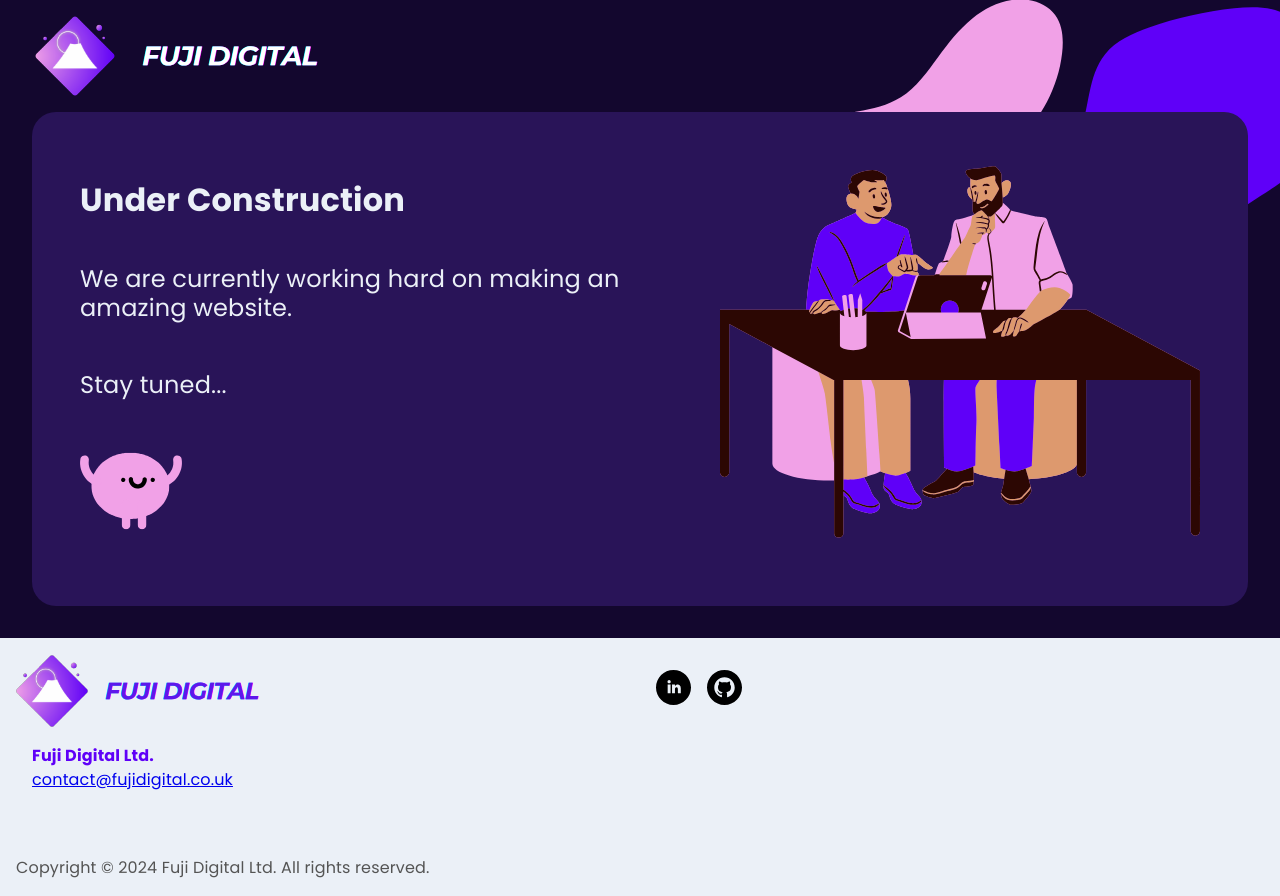
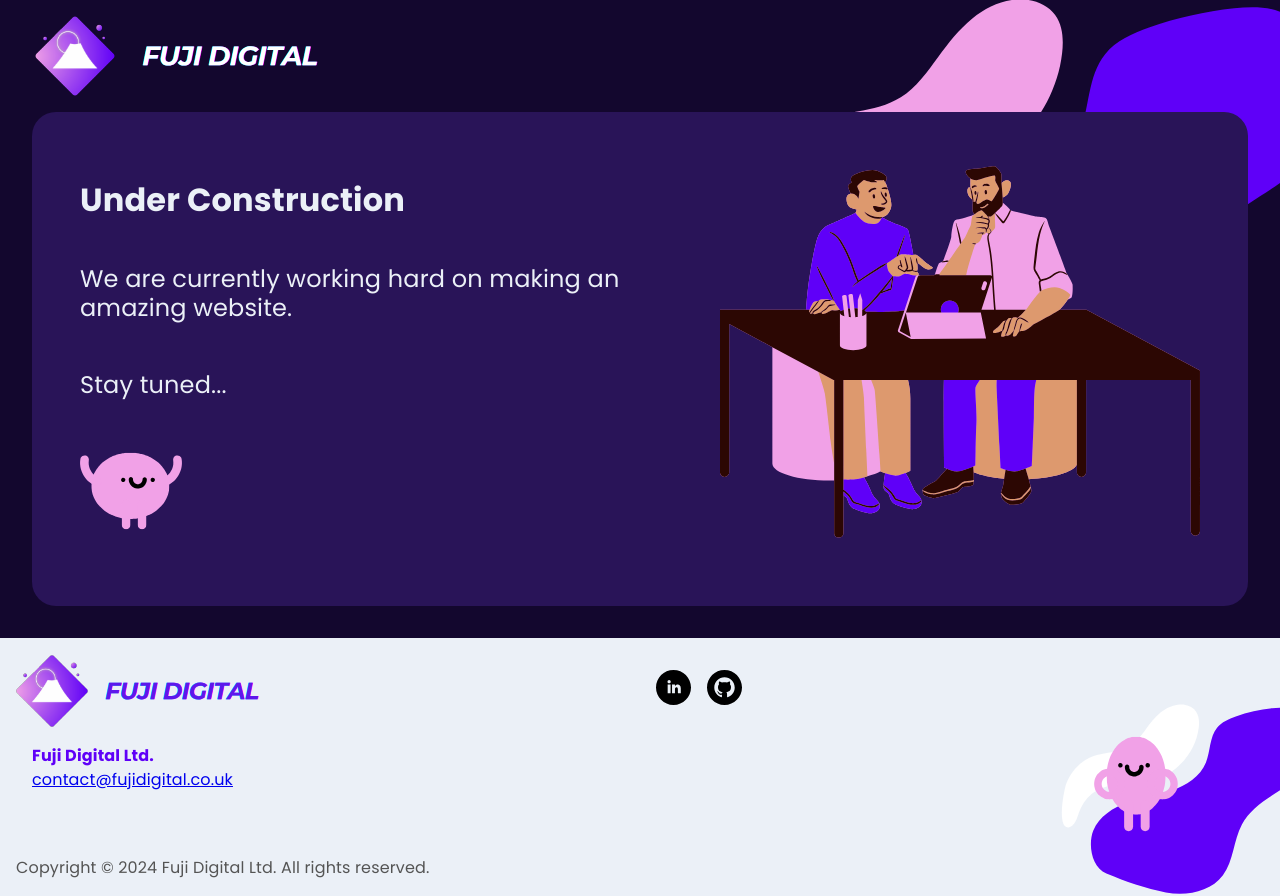
Before and after one commit to Gregamoo/fuji-digital-website, a React (Create React App) app: page / in a window 1280 px wide. Built offline with nearby package versions, Linux system fonts and the light colour scheme; a web font is replaced by a local one.

Commit message:
Added fujit to footer and also styling blobs

```diff
--- a/src/components/Footer/Footer.js
+++ b/src/components/Footer/Footer.js
@@ -5,7 +5,13 @@ import {
   StyledFooterBody,
   StyledFooterCopyright,
   StyledIcon,
+  StyledFooterBlobs,
+  StyledPinkFujit,
 } from "./Footer.styles.js";
+
+import whitePurpleDecorativeBlobs from "../../images/decorative-blobs/white-purple-decorative-blobs.svg";
+
+import pinkRoundTallFujit from "../../images/fujits/pink-round-tall-fujit.svg";
 
 function Footer() {
   return (
@@ -21,6 +27,8 @@ function Footer() {
       <StyledFooterCopyright>
         Copyright © 2024 Fuji Digital Ltd. All rights reserved.
       </StyledFooterCopyright>
+      <StyledFooterBlobs src={whitePurpleDecorativeBlobs} />
+      <StyledPinkFujit src={pinkRoundTallFujit} />
     </StyledFooter>
   );
 }
--- a/src/components/Footer/Footer.styles.js
+++ b/src/components/Footer/Footer.styles.js
@@ -62,3 +62,26 @@ export const StyledFooterCopyright = styled.div`
     flex-grow: 1;
   }
 `;
+
+export const StyledFooterBlobs = styled.img`
+  position: absolute;
+  right: -8rem;
+  bottom: 4rem;
+  height: 12rem;
+  @media screen and (min-width: 768px) {
+    bottom: 0;
+    right: -2rem;
+  }
+`;
+
+export const StyledPinkFujit = styled.img`
+  position: absolute;
+  right: 1rem;
+  bottom: 8rem;
+  height: 5rem;
+  @media screen and (min-width: 768px) {
+    bottom: 4rem;
+    right: 6rem;
+    height: 6rem;
+  }
+`;
```
